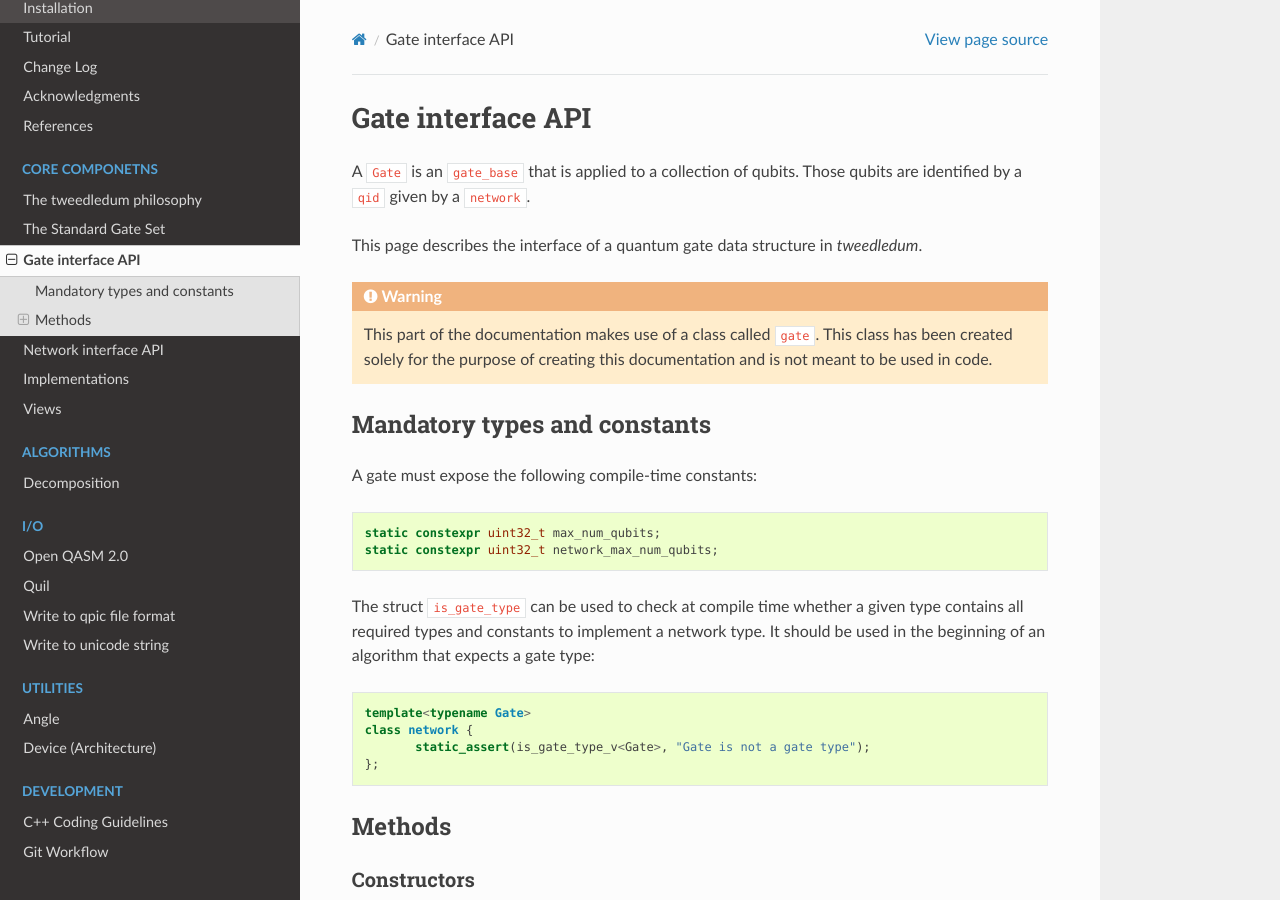
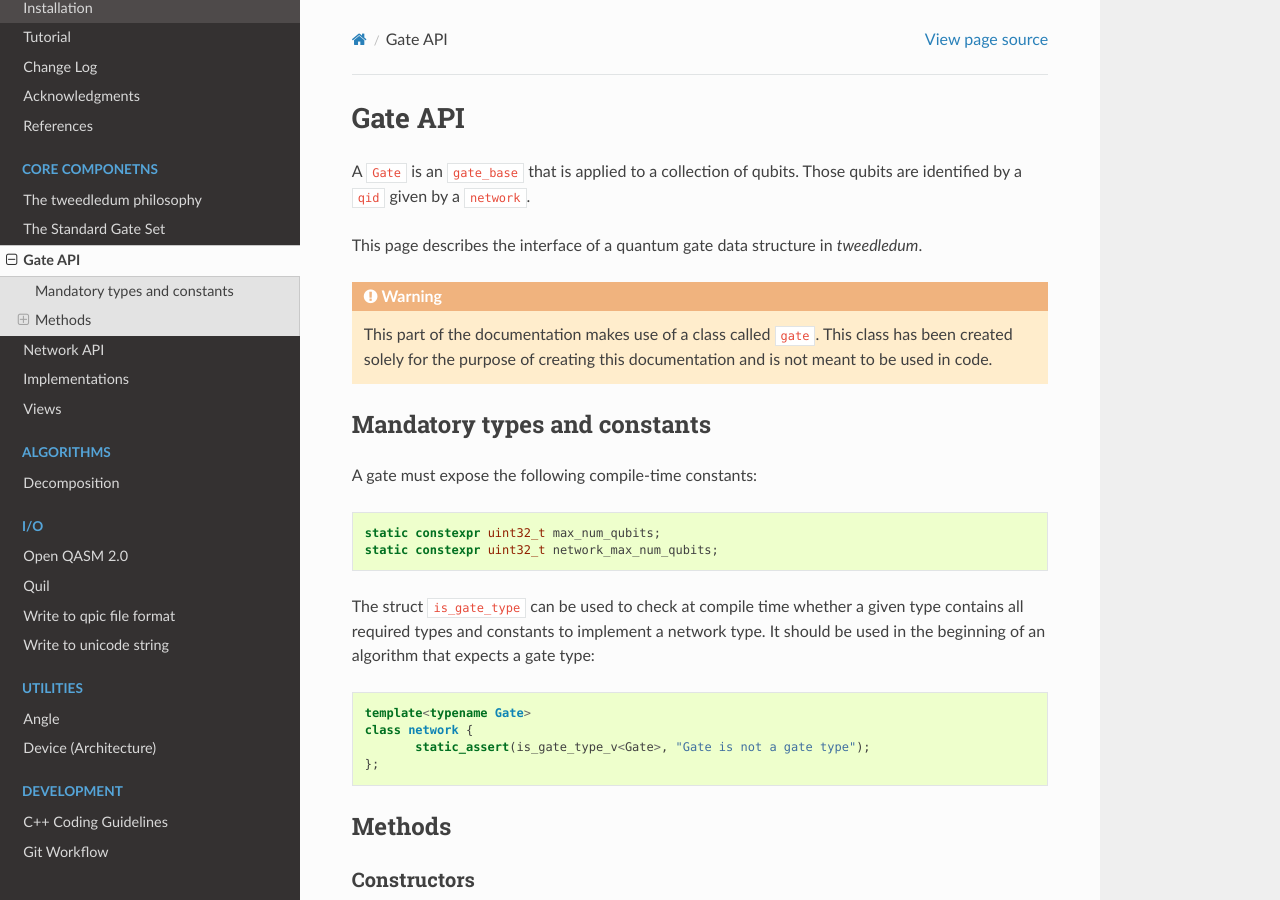
Before and after one commit to boschmitt/tweedledum, a Sphinx documentation site: the page built from docs/core/gate.rst, in a window 1280 px wide and 900 px high. Built offline with Sphinx 7.4.7 and the Read the Docs theme 2.0.0, drawn with Linux system fonts in a browser that asks for light colours; pages that are not in the unit, such as notebooks, are missing from menus.

Commit message:
Add reference links.

```diff
--- a/docs/core/gate.rst
+++ b/docs/core/gate.rst
@@ -1,5 +1,7 @@
-Gate interface API
-==================
+.. _gate:
+
+Gate API
+========
 
 A ``Gate`` is an ``gate_base`` that is applied to a collection of qubits. Those qubits are identified
 by a ``qid`` given by a ``network``.
--- a/docs/core/network.rst
+++ b/docs/core/network.rst
@@ -1,5 +1,7 @@
-Network interface API
-=====================
+.. _network:
+
+Network API
+===========
 
 This page describes the interface of a quantum network data structure in *tweedledum*.
 
--- a/docs/installation.rst
+++ b/docs/installation.rst
@@ -1,3 +1,5 @@
+.. _install:
+
 Installation
 ============
 
```
